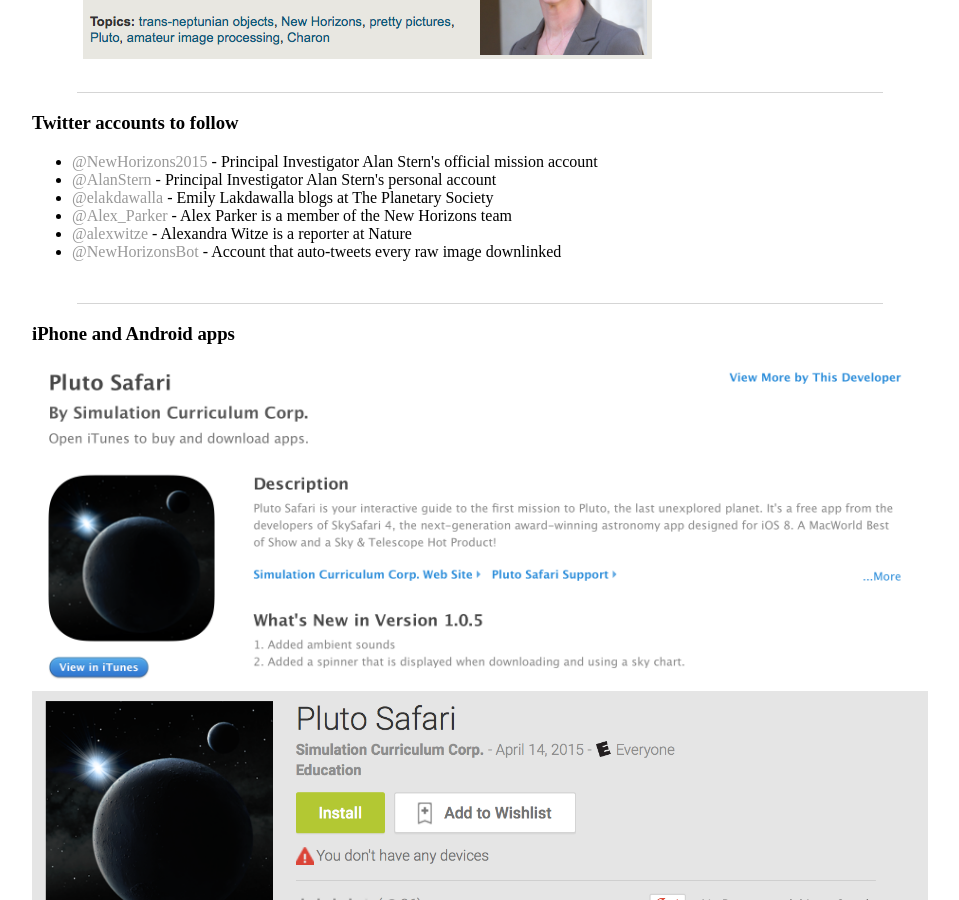
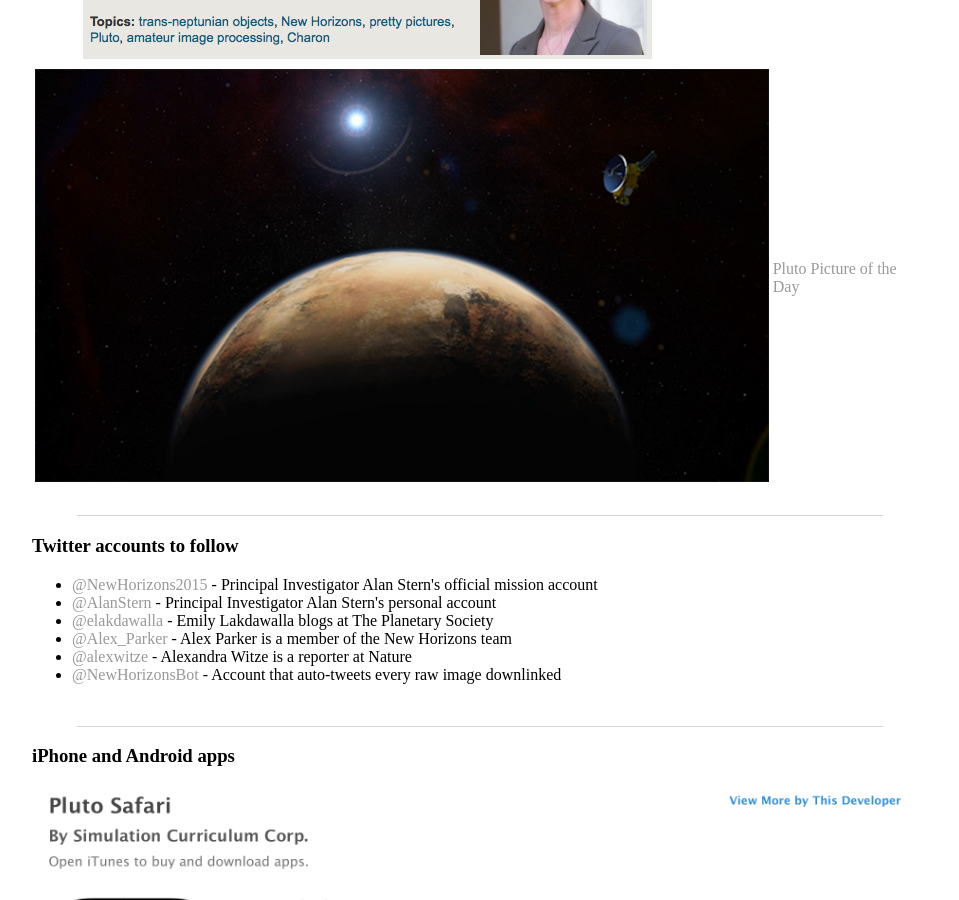
Before and after one commit to henryroe/henryroe.github.io, a Jekyll site: the page built from pluto/index.html, in a window 1280 px wide and 900 px high, scrolled down 1337 px. Shown: the whole window, without its empty margins (160-1119 px from the left). Built offline with Jekyll 4.4.1, drawn with Linux system fonts in a browser that asks for light colours.

Commit message:
added PPOD link

```diff
--- a/pluto/index.html
+++ b/pluto/index.html
@@ -67,6 +67,13 @@
   	</tr>
 	</table>
 
+	<table style="max-width:100%">
+	<tr>
+    		<td><a href="http://www.boulder.swri.edu/ppod/"><img src="20150623_PPOD.jpg" style="max-width:100%"></a></td>
+    		<td><a href="http://www.boulder.swri.edu/ppod/">Pluto Picture of the Day</a></td>
+  	</tr>
+	</table>
+
 </center>
 
 <br>
```
Also changed, not shown: pluto/20150623_PPOD.jpg (added).
